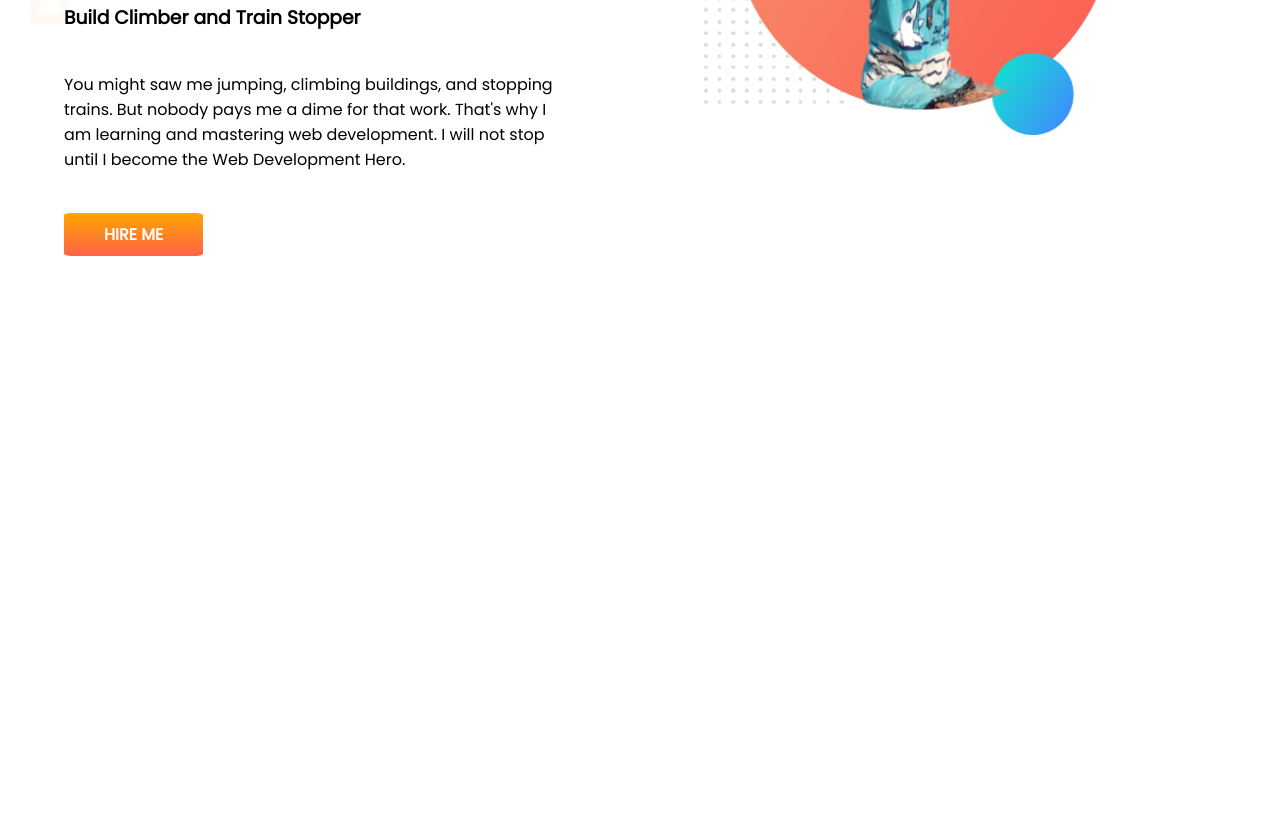
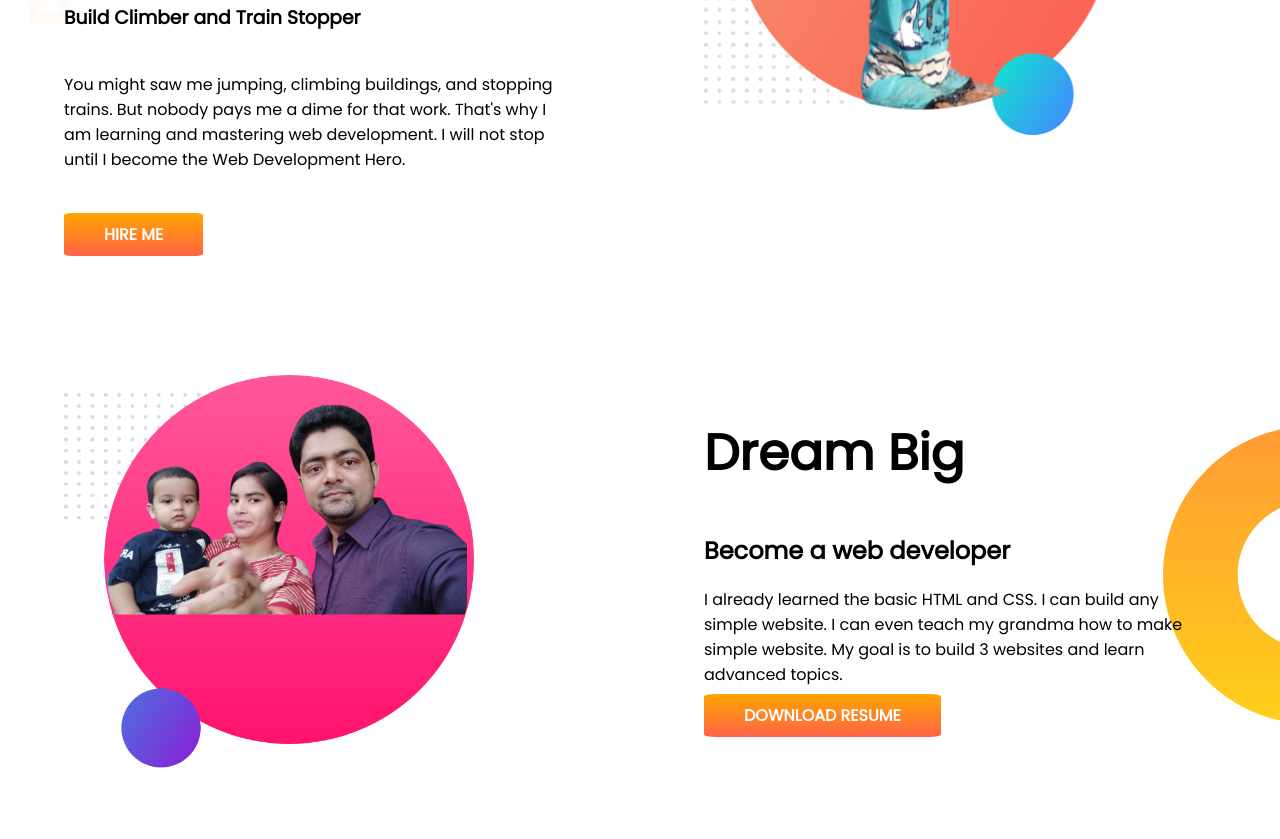
Before and after one commit to RubelRk/Rubel-web, a plain HTML site: page index.html in a window 1280 px wide. Shown: the part 336-1175 px from the top of the page. Before the commit the page ends 800 px from the top, so only its background shows below. Drawn offline with Linux system fonts and the light colour scheme.

Commit message:
section 2 add

```diff
--- a/index.html
+++ b/index.html
@@ -22,7 +22,7 @@
             and stopping trains. But nobody pays me a dime for that work. That's why I am learning and mastering web development.
             I will not stop until I become the Web Development Hero.
         </p>
-        <a class="hire-me" href="#" target="_blank" >HIRE ME</a>
+        <a class="button" href="#" target="_blank" >HIRE ME</a>
     </div>
     <div class="half-width">
         <img src="my-bg.png" alt="image not show">
@@ -30,6 +30,24 @@
 
 </section>
 
+<section class="dream-big">
+
+    <div class="half-width">
+        <img src="my-bg2.png" alt="not view">
+    </div>
+
+<div class="half-width">
+
+    <h1>Dream Big</h1>
+    <h2>Become a web developer</h2>
+    <p>I already learned the basic HTML and CSS. I can build any simple website.
+        I can even teach my grandma how to make simple website.
+        My goal is to build 3 websites and learn advanced topics.</p>
+        <a class="button" href="#" target="_blank">DOWNLOAD RESUME</a>
+</div>
+
+</section>
+
 
 
 </body>
--- a/style.css
+++ b/style.css
@@ -25,7 +25,7 @@ section{
 section div img{
     width: 80%;
 }
-.hire-me{
+.button{
     text-decoration: none;
     background-image: linear-gradient(orange, tomato);
     padding: 10px 40px;
@@ -38,3 +38,9 @@ section div img{
     margin-bottom: 50px;
     margin-top: 40px;
 }
+
+.dream-big{
+    background-image: url(images/dream-bg.png);
+    background-repeat: no-repeat;
+    background-position: right;
+}
```
Also changed, not shown: 279571292_321944386723489_5187577999572486818_n-removebg-preview.png (added), my-bg2.png (added).
